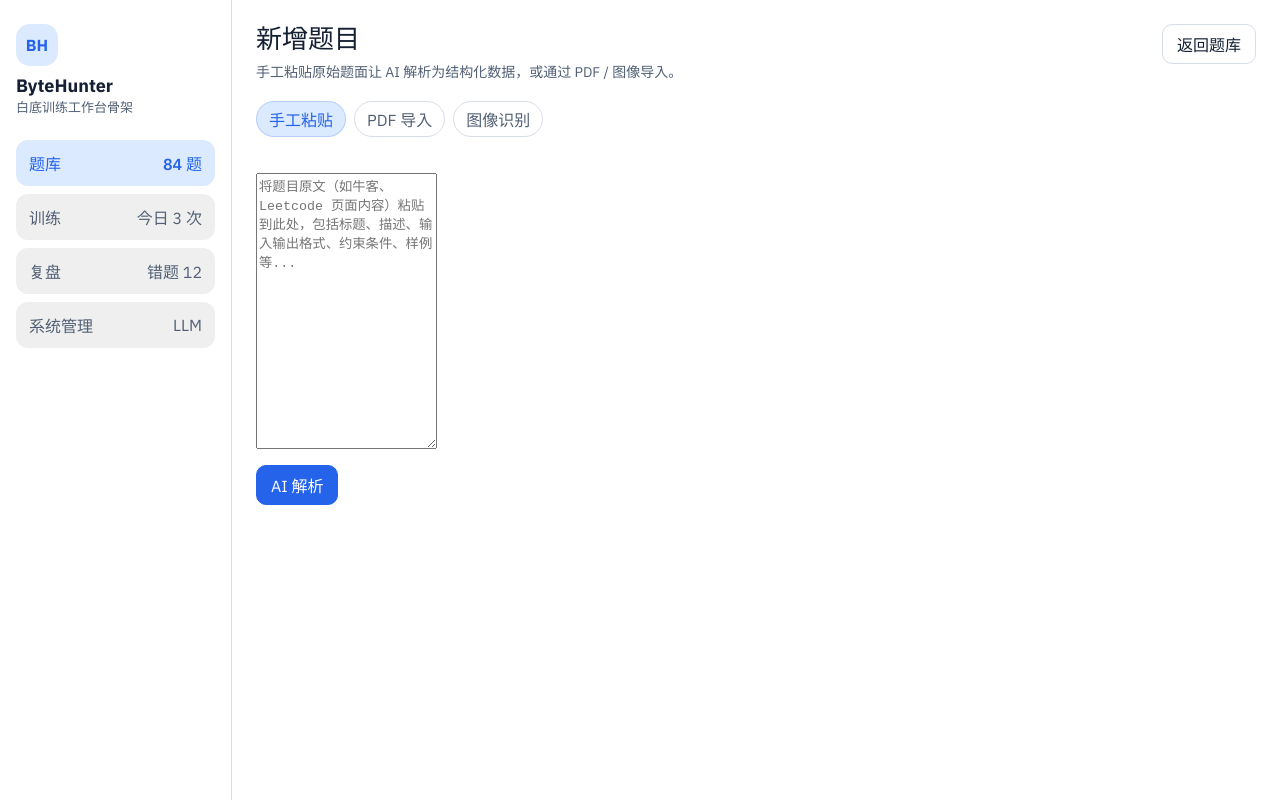
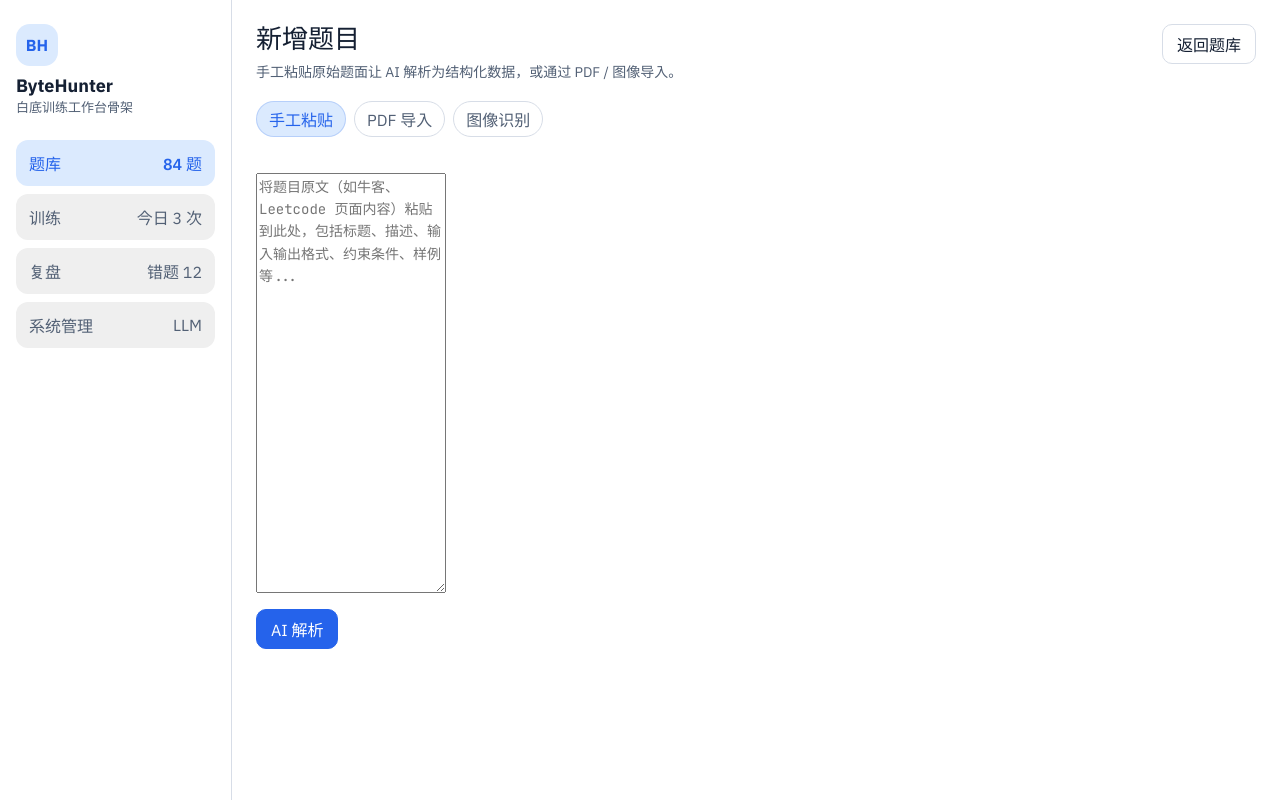
Before and after one commit to TheoEquity/AlgoMentor, a React (Vite) app in the folder frontend/: page /library in a window 1280 px wide. Both pictures are taken after a click on the button "新增题目". Built offline with nearby package versions, Linux system fonts and the light colour scheme; no server answers.

Commit message:
style: 粘贴框扩为420px高全宽等宽字体 Co-authored-by: monkeycode-ai <monkeycode-ai@chaitin.com>

```diff
--- a/frontend/src/index.css
+++ b/frontend/src/index.css
@@ -834,6 +834,13 @@ a {
   color: var(--text-muted);
 }
 
+.parse-textarea {
+  min-height: 420px;
+  font-family: var(--font-mono, 'SF Mono', 'Fira Code', monospace);
+  font-size: 0.875rem;
+  line-height: 1.6;
+}
+
 .problem-meta-item span {
   color: var(--text-secondary);
   font-size: 12px;
--- a/frontend/src/pages/ProblemCreatePage.tsx
+++ b/frontend/src/pages/ProblemCreatePage.tsx
@@ -183,8 +183,7 @@ export function ProblemCreatePage({ onBack, onProblemCreated }: Props) {
       {activeTab === 'paste' ? (
         <div>
           <textarea
-            className="settings-textarea"
-            rows={18}
+            className="settings-textarea parse-textarea"
             placeholder="将题目原文（如牛客、Leetcode 页面内容）粘贴到此处，包括标题、描述、输入输出格式、约束条件、样例等..."
             value={rawText}
             onChange={(event) => setRawText(event.target.value)}
```
